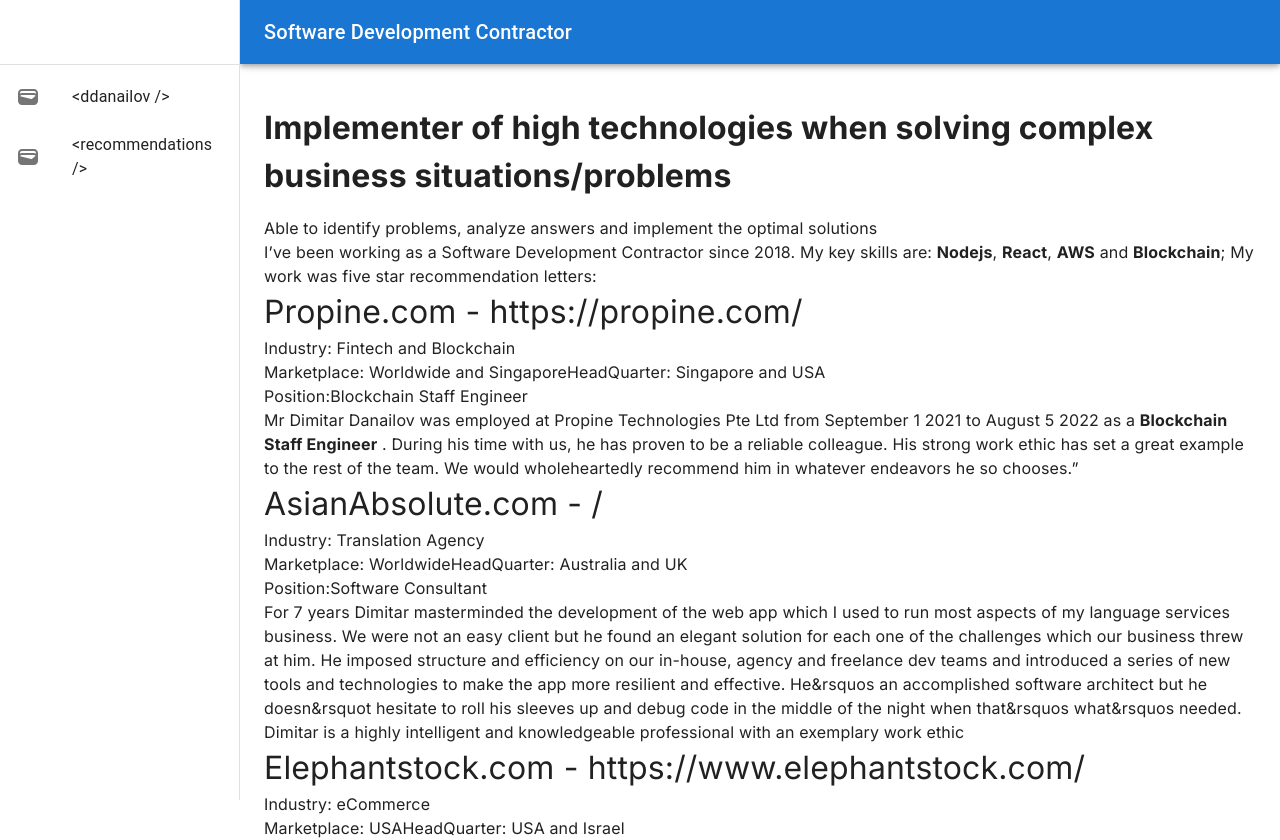
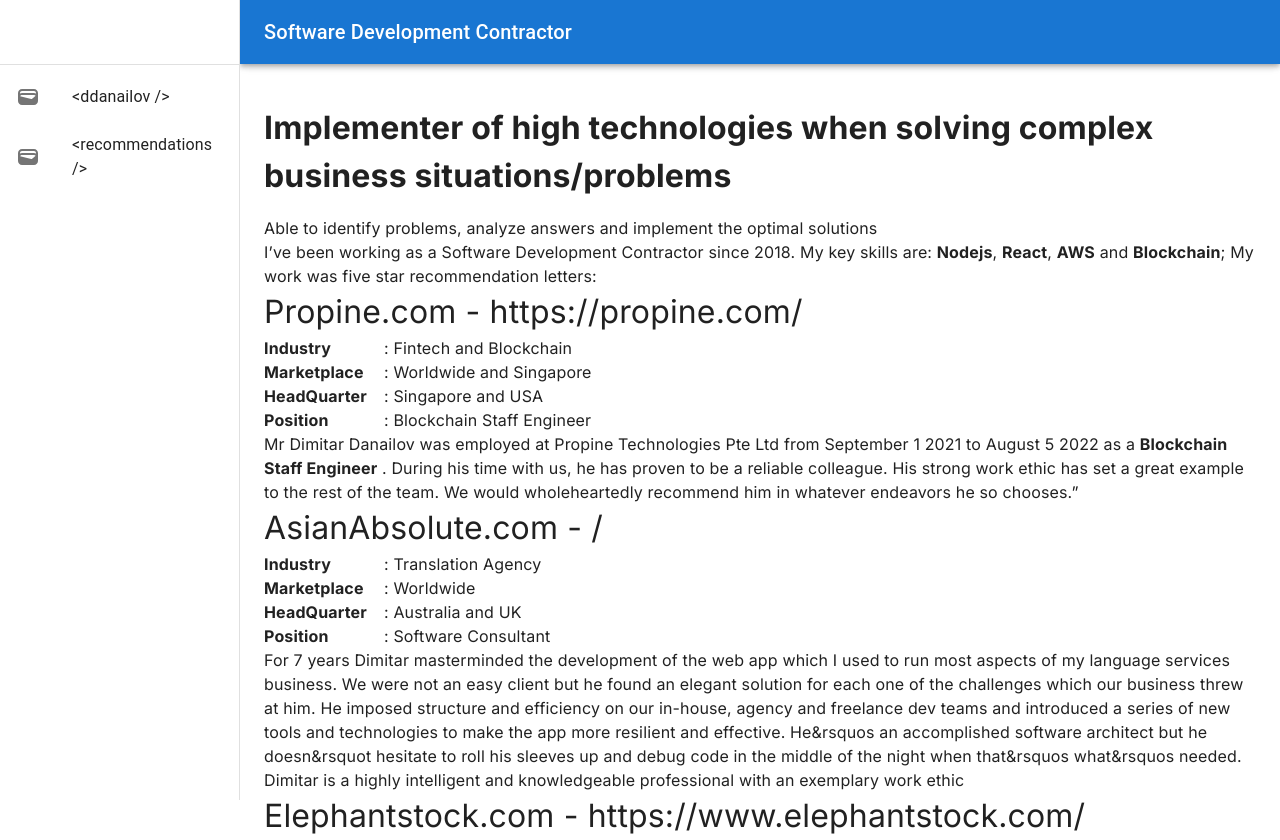
Before and after one commit to dimitardanailov/portfolio, a Next.js app in the folder apps/website/: page /recommendation-letters in a window 1280 px wide. Shown: the top 840 px of the page. Built offline with nearby package versions, Linux system fonts and the light colour scheme.

Commit message:
recommendation letters have better styling.

```diff
--- a/apps/website/src/app/recommendation-letters/components/HeadQuater/index.tsx
+++ b/apps/website/src/app/recommendation-letters/components/HeadQuater/index.tsx
@@ -1,13 +1,20 @@
 'use client'
 
 import {FC} from 'react'
+
+import HFlexBox from '@/styled-components/Grid/HFlexBox'
+import {Label} from '../styled-components'
 
 export interface Props {
   text: string
 }
 
 const HeadQuater: FC<Props> = ({text}) => {
-  return <>HeadQuarter: {text}</>
+  return (
+    <HFlexBox>
+      <Label>HeadQuarter</Label>: {text}
+    </HFlexBox>
+  )
 }
 
 export default HeadQuater
--- a/apps/website/src/app/recommendation-letters/components/Industry/index.tsx
+++ b/apps/website/src/app/recommendation-letters/components/Industry/index.tsx
@@ -2,14 +2,8 @@
 
 import {FC} from 'react'
 
-import styled from 'styled-components'
-
 import HFlexBox from '@/styled-components/Grid/HFlexBox'
-import BaseTitle from '@/styled-components/Text/Title'
-
-const Title = styled(BaseTitle)`
-  font-size: 1rem;
-`
+import {Label} from '../styled-components'
 
 export interface Props {
   text: string
@@ -17,11 +11,9 @@
 
 const Industry: FC<Props> = ({text}) => {
   return (
-    <>
-      <HFlexBox>
-        <Title>Industry</Title>: {text}
-      </HFlexBox>
-    </>
+    <HFlexBox>
+      <Label>Industry</Label>: {text}
+    </HFlexBox>
   )
 }
 
--- a/apps/website/src/app/recommendation-letters/components/Marketplace/index.tsx
+++ b/apps/website/src/app/recommendation-letters/components/Marketplace/index.tsx
@@ -1,13 +1,20 @@
 'use client'
 
 import {FC} from 'react'
+
+import HFlexBox from '@/styled-components/Grid/HFlexBox'
+import {Label} from '../styled-components'
 
 export interface Props {
   text: string
 }
 
 const MarketPlace: FC<Props> = ({text}) => {
-  return <>Marketplace: {text}</>
+  return (
+    <HFlexBox>
+      <Label>Marketplace</Label>: {text}
+    </HFlexBox>
+  )
 }
 
 export default MarketPlace
--- a/apps/website/src/app/recommendation-letters/components/Position/index.tsx
+++ b/apps/website/src/app/recommendation-letters/components/Position/index.tsx
@@ -2,14 +2,8 @@
 
 import {FC} from 'react'
 
-import styled from 'styled-components'
-
 import HFlexBox from '@/styled-components/Grid/HFlexBox'
-import BaseTitle from '@/styled-components/Text/Title'
-
-const Title = styled(BaseTitle)`
-  font-size: 1rem;
-`
+import {Label} from '../styled-components'
 
 export interface Props {
   text: string
@@ -18,8 +12,7 @@
 const Position: FC<Props> = ({text}) => {
   return (
     <HFlexBox>
-      <Title>Position:</Title>
-      {text}
+      <Label>Position</Label>: {text}
     </HFlexBox>
   )
 }
--- a/apps/website/src/app/recommendation-letters/components/styled-components/index.tsx
+++ b/apps/website/src/app/recommendation-letters/components/styled-components/index.tsx
@@ -1 +1,10 @@
 import styled from 'styled-components'
+import BaseTitle from '@/styled-components/Text/Title'
+
+const Label = styled(BaseTitle)`
+  font-size: 1rem;
+  font-weight: bold;
+  min-width: 120px;
+`
+
+export {Label}
```
